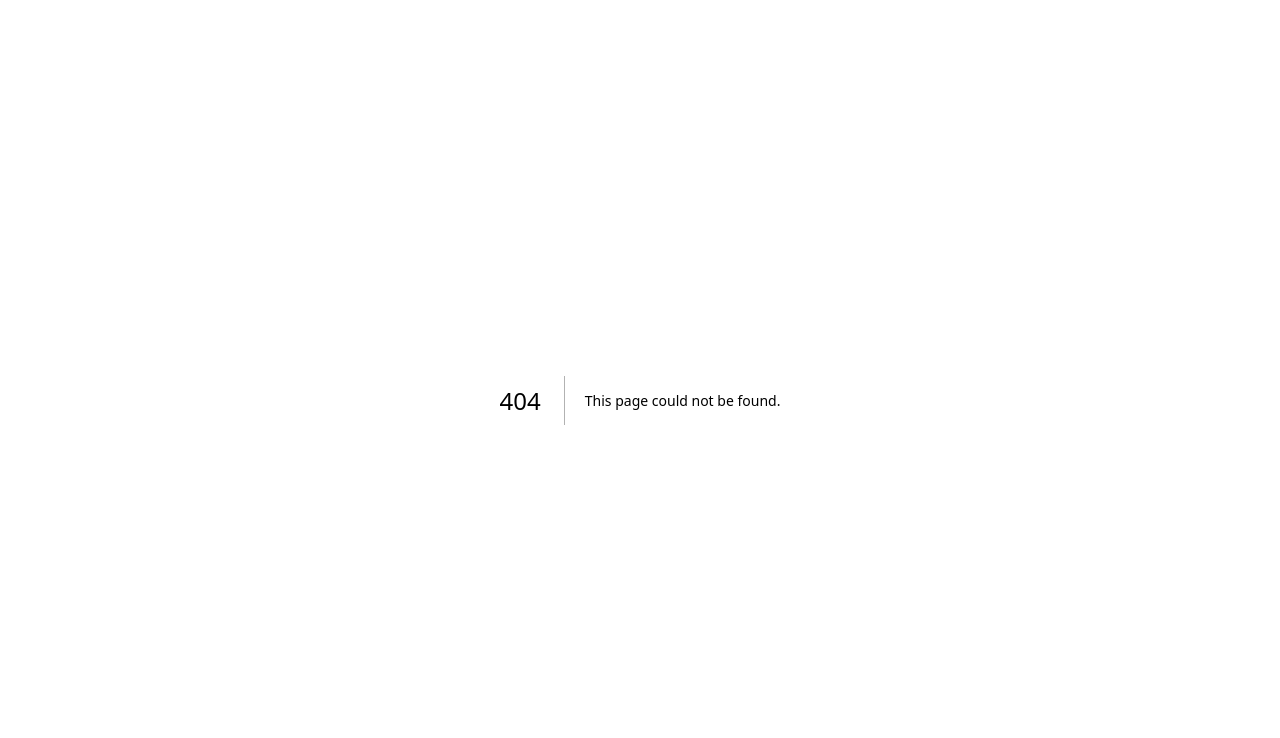
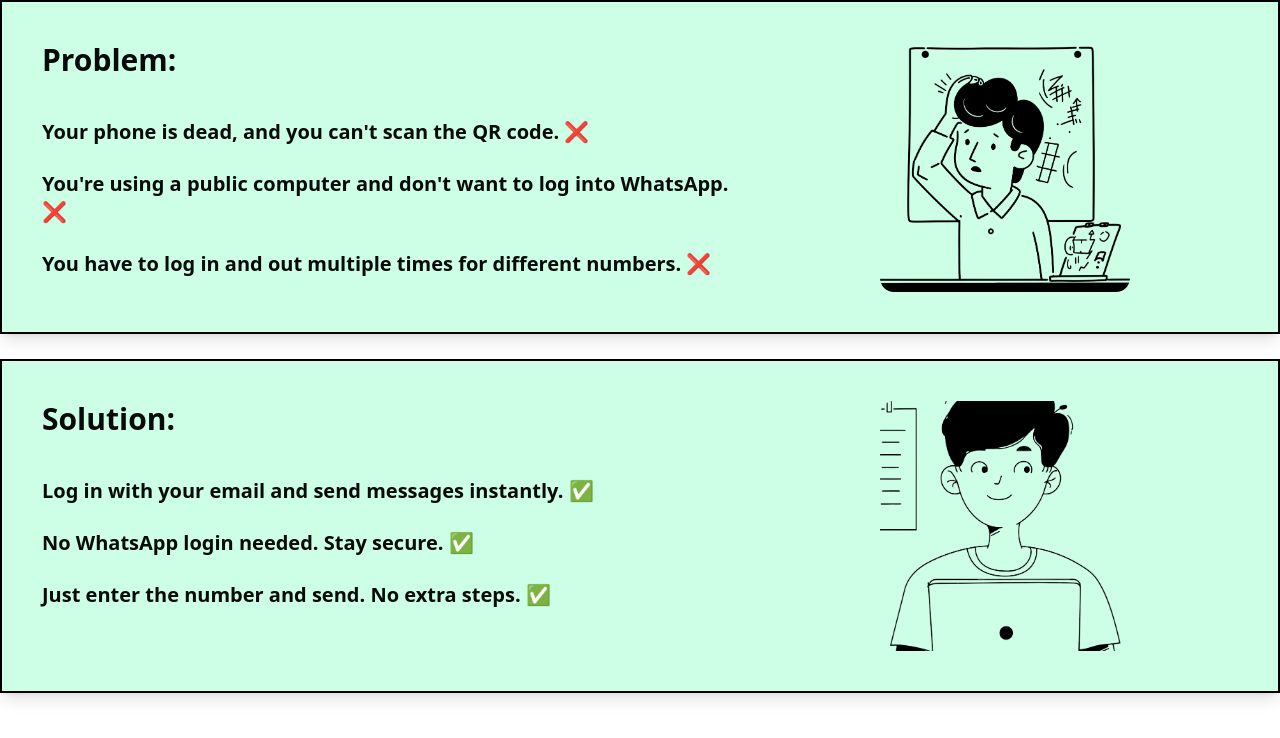
Before and after one commit to Samikshaborude9/PingIt, a Next.js app: page /demo in a window 1280 px wide. Before the commit this address had no page. Shown: the top 738 px of the page. Built offline with nearby package versions, Linux system fonts and the light colour scheme; a web font is replaced by a local one.

Commit message:
feat: added demo cards

```diff
--- /dev/null
+++ b/app/demo/page.tsx
@@ -0,0 +1,66 @@
+"use client";
+
+import { useScroll } from "motion/react";
+import { useRef, useEffect } from "react";
+import Lenis from "@studio-freight/lenis";
+import PSCards from "@/components/PSCards";
+
+export default function Home(){
+    const data = [
+        {
+            heading: "Problem: ",
+            points: [
+                "Your phone is dead, and you can't scan the QR code. ❌",
+                "You're using a public computer and don't want to log into WhatsApp. ❌",
+                "You have to log in and out multiple times for different numbers. ❌",
+            ],
+            imageSrc: "/frustated.png",
+            className: "",
+        },
+        {
+            heading: "Solution: ",
+            points: [
+                "Log in with your email and send messages instantly. ✅",
+                "No WhatsApp login needed. Stay secure. ✅",
+                "Just enter the number and send. No extra steps. ✅",
+            ],
+            imageSrc: "/happy.png",
+        },
+    ];
+    const container = useRef<HTMLDivElement>(null);
+    const { scrollYProgress } = useScroll({
+        target: container,
+        offset: ["start start", "end end"],
+    });
+    useEffect(() => {
+        const lenis = new Lenis();
+
+        function raf(time: number) {
+            lenis.raf(time);
+            requestAnimationFrame(raf);
+        }
+
+        requestAnimationFrame(raf);
+    }, []);
+    return (
+        <main ref={container} className={``}>
+            {data.map((item, i) => {
+                const targetScale = 1 - (data.length - i) * 0.05;
+                return (
+                    <PSCards
+                        key={`p_${i}`}
+                        i={i}
+                        {...item}
+                        progress={scrollYProgress}
+                        range={[i * 0.25, 1]}
+                        targetScale={targetScale}
+                        heading={item.heading}
+                        imageSrc={item.imageSrc}
+                        points={item.points}
+                    />
+                );
+            })}
+        </main>
+    );
+
+}
--- /dev/null
+++ b/components/PSCards.tsx
@@ -0,0 +1,137 @@
+import { useRef, useEffect, useState } from "react";
+import Image from "next/image";
+import * as motion from "motion/react-client";
+import { useTransform, useScroll, MotionValue } from "motion/react";
+import Heading from "./Heading";
+
+interface PSCardsProps {
+  i: number;
+  heading: string;
+  points: string[];
+  imageSrc: string;
+  className?: string;
+  progress: MotionValue<number>;
+  range: [number, number];
+  targetScale: number;
+}
+
+function useBreakpoint(): "xl" | "lg" | "base" {
+  const [breakpoint, setBreakpoint] =
+    useState<"xl" | "lg" | "base">("base");
+
+  useEffect(() => {
+    const checkBreakpoint = () => {
+      if (window.matchMedia("(min-width: 1280px)").matches) {
+        setBreakpoint("xl");
+      } else if (window.matchMedia("(min-width: 1024px)").matches) {
+        setBreakpoint("lg");
+      } else {
+        setBreakpoint("base");
+      }
+    };
+
+    checkBreakpoint();
+    window.addEventListener("resize", checkBreakpoint);
+    return () => window.removeEventListener("resize", checkBreakpoint);
+  }, []);
+
+  return breakpoint;
+}
+
+const PSCards: React.FC<PSCardsProps> = ({
+  i,
+  heading,
+  points,
+  imageSrc,
+  progress,
+  range,
+  targetScale,
+  className,
+}) => {
+  const container = useRef<HTMLDivElement>(null);
+
+  const { scrollYProgress } = useScroll({
+    target: container,
+    offset: ["start end", "start start"],
+  });
+
+  const imageScale = useTransform(scrollYProgress, [0, 1], [1.5, 1]);
+  const scale = useTransform(progress, range, [1, targetScale]);
+
+  const breakpoint = useBreakpoint();
+
+  const getTopOffset = () => {
+    if (breakpoint === "xl") return i * 25;
+    if (breakpoint === "lg") return i * 40;
+    return i * 40;
+  };
+
+  return (
+    <div
+      ref={container}
+      className="relative w-full flex justify-center"
+    >
+      <motion.div
+        style={{
+          scale,
+          top: `calc(0vh + ${getTopOffset()}px)`,
+        }}
+        className={`
+          relative
+          flex flex-col-reverse
+          sm:grid sm:grid-cols-5
+          gap-5
+          bg-[#CCFFE6]
+          p-5 md:p-10
+          border-2 border-black
+          w-full
+          shadow-lg
+          ${className}
+        `}
+      >
+        {/* Text Section */}
+        <motion.div
+          initial={{ opacity: 0, scaleY: 0 }}
+          whileInView={{ opacity: 1, scaleY: 1 }}
+          transition={{ duration: 0.3 }}
+          className="col-span-3 origin-top"
+        >
+          <Heading
+            message={heading}
+            className="text-2xl md:text-3xl text-start"
+          />
+
+          <div className="space-y-3 md:space-y-6 text-start text-lg md:text-xl font-semibold pt-5 md:pt-10">
+            {points.map((point, index) => (
+              <p key={index}>{point}</p>
+            ))}
+          </div>
+        </motion.div>
+
+        {/* Image Section */}
+        <div className="col-span-2 flex justify-center items-center">
+          <div className="overflow-hidden rounded-xl">
+            <motion.div style={{ scale: imageScale }}>
+              <Image
+                src={imageSrc}
+                alt={heading}
+                height={250}
+                width={250}
+                className="hidden md:block"
+              />
+              <Image
+                src={imageSrc}
+                alt={heading}
+                height={150}
+                width={150}
+                className="md:hidden"
+              />
+            </motion.div>
+          </div>
+        </div>
+      </motion.div>
+    </div>
+  );
+};
+
+export default PSCards;
--- a/package.json
+++ b/package.json
@@ -10,10 +10,12 @@
   },
   "dependencies": {
     "@radix-ui/react-slot": "^1.2.4",
+    "@studio-freight/lenis": "^1.0.42",
     "axios": "^1.13.2",
     "class-variance-authority": "^0.7.1",
     "clsx": "^2.1.1",
     "dotenv": "^17.2.3",
+    "js-cookie": "^3.0.5",
     "lucide-react": "^0.562.0",
     "motion": "^12.23.26",
     "next": "16.1.0",
@@ -27,6 +29,7 @@
   },
   "devDependencies": {
     "@tailwindcss/postcss": "^4",
+    "@types/js-cookie": "^3.0.6",
     "@types/node": "^20",
     "@types/react": "^19",
     "@types/react-dom": "^19",
```
Also changed, not shown: 1 other file (tests, documents, lock files or other folders).
